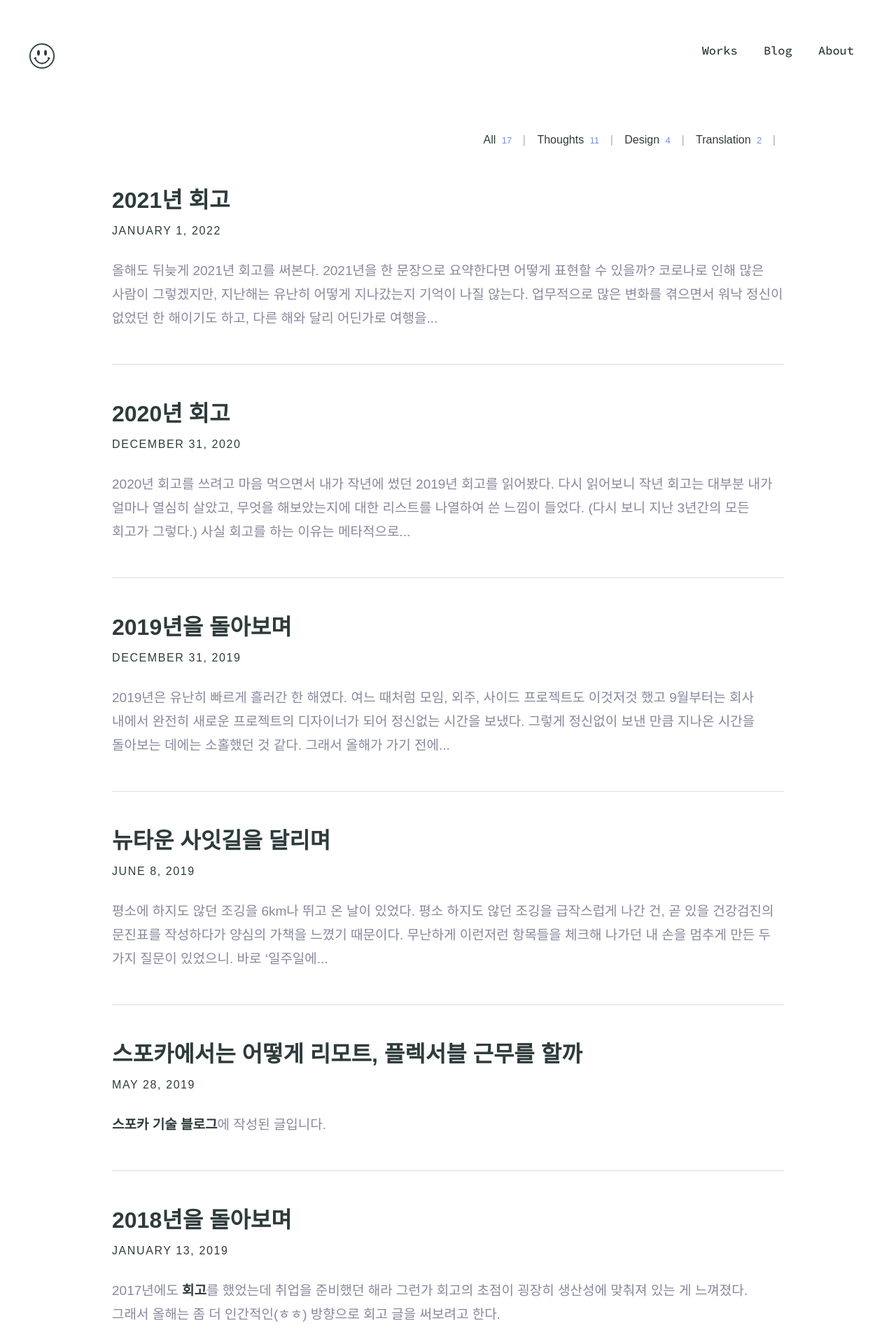
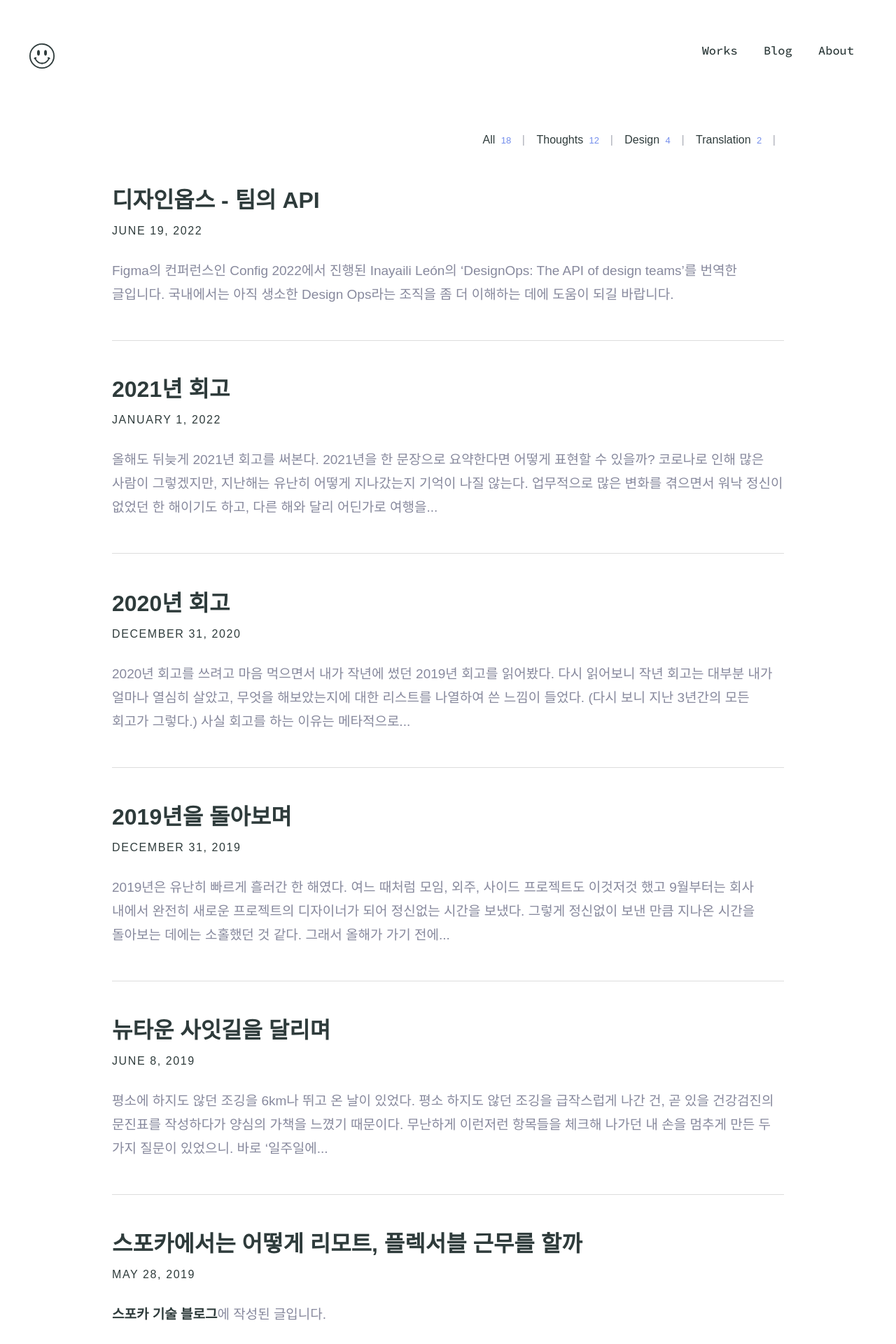
Before and after one commit to yujiinlee/yujiinlee.github.io, a Jekyll site: the page built from blog/Thoughts.html, in a window 1280 px wide. Shown: the top 1920 px of the page at 70% size. Built offline with Jekyll 4.4.1, drawn with Linux system fonts in a browser that asks for light colours; nearby versions of some CDN libraries; some web fonts are replaced; some of the changed lines change nothing that is shown.

Commit message:
add article about design ops

```diff
--- /dev/null
+++ b/_posts/ths/2022-06-19-desginops.md
@@ -0,0 +1,128 @@
+---
+layout: post
+title: '디자인옵스 - 팀의 API'
+catalog: true
+date: 2022-06-19 12:00:00
+subtitle:
+header-img:
+tags:
+- 생각
+categories: Thoughts
+featured_image: '/img/opengraph.png'
+---
+
+Figma의 컨퍼런스인 Config 2022에서 진행된 Inayaili León의 'DesignOps: The API of design teams'를 번역한 글입니다. 국내에서는 아직 생소한 Design Ops라는 조직을 좀 더 이해하는 데에 도움이 되길 바랍니다.
+
+----
+
+<img src="/img/2022-06-19/01.png" style="width: 85%">
+
+- 디자인 시스템, 워크 플로우, 온보딩, 채용… 등 많은 일을 하고 있었지만 이 일에 이름을 붙이지 못하고 있었다.
+- Design Ops라는 이름을 듣고 이게 내가 하는 일을 정의해줄 수 있겠구나! 하고 단번에 느꼈다.
+- 디자인 옵스는 회사 안 팎으로 endpoint를 연결해주는 API와 같은 팀이다.
+- 서로 다른 것들이 상호작용 할 수 있도록 해준다.
+- 당신이 자각하고 있지 않아도 Desgin Ops일 수 있다.
+- Design Ops는 회사에 따라 매우 다른 일을 맡고 있다.
+- Design Ops는 팀이 가진 ‘간극'을 매우기 때문에, 각 팀이 가진 특성에 따라 다른 역할을 가질 수 밖에 없다.
+
+<br>
+
+<img src="/img/2022-06-19/04.png" style="width: 85%">
+
+- 누군가 나에게 Design Ops가 뭐하는 역할이냐고 묻는다면, ‘디자이너를 위해 필요한 모든 일을 한다. 디자인만 빼고.'라고 답할 것이다.
+- 혹은 ‘디자이너를 위해 필요하지만 디자이너들이 할 수 없거나, 하지 않을 모든 일들을 한다’고 대답할 것이다.
+- Deisng Ops는 디자이너-디자이너, 디자이너-다른 관계자, 혹은 디자인 커뮤니티를 연결한다.
+    - **Design Ops는 풀(glue)과 같다.** 눈에 보이지 않지만 일이 꼬이고, 사람들이 사기가 떨어지기 시작하면 그 때서야 Design Ops가 없다는걸 느끼게 된다.
+    - 보통 보이지 않고 눈에 띄지 않는 일들이다.
+
+<br>
+
+<img src="/img/2022-06-19/05.png" style="width: 85%">
+
+보통 Design Ops가 하는 일을 3가지 테마로 나눌 수 있다. 사람, 프로세스, 도구
+
+### 사람: 디자이너의 행복
+
+- 회사는 채용 이후 디자이너가 회사에 오래 머물기를 원한다.
+    - 그들이 성장하고 있다고 느끼고 있는가?
+    - 디자이너들끼리 커뮤니티가 형성되었다는 느낌을 받는가?
+    - 디자이너들이 함께 일하고 있는가?
+    - 다른 디자이너가 무슨 일을 하는지 잘 알고 있는가?
+    - 회사 안에서 디자이너로서 다음 커리어를 바라볼 수 있는가?
+    - 오늘의 주니어 디자이너가 다음에 시니어 디자이너가 될 수 있도록 준비하고 있는가?
+- 이런 일들은 HR에서 이미 하고 있지 않나요? → HR이 디자이너의 커리어 사다리를 디테일하게 챙길 수 없다.
+
+### 프로세스: 디자인 퀄리티
+
+- 디자이너들이 높은 퀄리티의 아웃풋을 내도록 돕는 것
+    - 서로 솔직한 피드백을 주고받을 시간과 기반이 있는가?
+    - 디자이너들이 자신이 하는 일이 그저 PM의 스케치를 figma로 옮기는 것 뿐이라고 느끼고 있지는 않는가?
+    - 사람들의 스케줄에 서로 대화하고 탐구할 여유가 충분히 있는가?
+    - 그들이 무슨 일을, 왜 하고 있는지 잘 알고 있는가?
+- → 이 모든 것이 일의 퀄리티로 이어진다.
+
+### 도구: 피그마 플러그인
+
+- 반복적인 작업, 별 가치 없이 시간이 많이 드는 작업 없애기
+    - 이런 작업들을 없앨 기회를 발견하고 있는가?
+    - 이런 기회를 찾았다면 툴을 누가 만들고 유지보수 할 것인가?
+    - 디자이너들에게 이 도구를 어떻게 알릴 것인가?
+- 필요한 툴이 있을 때 어떻게 접근하는지 쉽게 알려주어야 한다.
+
+<br>
+
+- Design Ops는 디자인 팀의 운영 방식에 전략적인 비전을 제시한다.
+    - 지금 작업해야 할, 가장 impactful할 일은 무엇인가?
+    - 실행 전에 문제를 파악하기: 무엇이 문제인가, 왜 문제인가?
+    - 우리의 목표가 무엇인가?
+    - 이 문제를 해결하면 세상이 어떻게 바뀔 것인가?
+- 내 자신이 필요없는, 자동으로 굴러가는 시스템과 프로세스를 만들어라
+
+### Github의 디자인 옵스
+
+- Github에서도 Design Ops는 아직 안정된 것이 아니고 아직 빌딩중
+
+<img src="/img/2022-06-19/06.png" style="width: 85%">
+
+**디자인 온보딩 프로젝트**
+- 다양한 나라와 타임존을 가진 사람들이 근무중
+- 사람들이 첫 주부터 성취감을 느끼고 뭔가를 하고 있다고 느끼길 원했음
+- 신규 입사자들에게 계속 피드백을 받으며 조금씩 수정중
+- 피드백을 장려하고, 이를 들을 시간을 마련하는 것이 중요!
+- 방어적인 태도를 갖지 말 것
+
+<br>
+
+<img src="/img/2022-06-19/07.png" style="width: 85%">
+
+**“우리가 일하는 법” 문서**
+- 질문들을 올리면 누구나 대답해주는 문서
+- ex) “휴가를 내려면 어떻게 해야하나요?”
+- 불렛 포인트 달린 작은 문서로 시작. 각 언어로 번역되어 접근성 높은 곳에 위치
+
+<br>
+
+<img src="/img/2022-06-19/08.png" style="width: 85%">
+
+**‘자기 일을 공유하기’** → 잘 되지 않은 사례
+- 다른 디자이너가 무슨 일을 하는지 서로 궁금해했음
+- 여러가지 방식을 시도해봄
+    - 2-3분동안 자기가 한 것 공유하기
+    - 매주 자기가 한 작업 figma 프로토타입 링크 달아두기 등
+- 타임존이 다양하고 다른 미팅도 많기 때문에 디자이너들이 참석하기가 어려웠음.
+- 작업해야 하는 다른 것들도 많아서 싱크 미팅은 옵션처럼 생각됨
+- → **변화에 대한 필요와 안정에 대한 인간의 욕구 사이에서 균형을 잡아야 함**
+
+<br>
+
+
+<img src="/img/2022-06-19/09.png" style="width: 85%">
+
+- Design Ops가 하는 일은 필요한 일이며, 누군가는 그 일을 하고 있다.
+- 이 부분에 전념하는 사람이 없다면 매번 다른 타이틀의 사람이 이 일을 맡게 된다.
+    - 디자인 매니저들이 이런 일을 맡게 되기 쉬움. 그들이 할 수 있는 더 중요한 매니징 업무들이 있음에도!
+    - PM들도 롤의 특성상 이런 일들을 많이 맡곤 함
+    - 커뮤니티, 프로젝트 매니지먼트 등 각 업무에 대해 열정있는 직원들이 나머지 일들을 맡곤 함
+    - 이런 일들에 대한 노력과 기여가 리뷰에서 성과를 인정받을 수 있는가?
+    - 아니면 이런 일들에 시간을 버리느라 패널티를 받는가? → 이런 일에 시간 쓴 사람이 손해를 보게 됨
+- 디자인 옵스는 0에서 시작하지 않는다. 이미 잘 되어있는 문서, 미팅을 찾아 거기부터 시작하라.
--- a/_sass/_basic.scss
+++ b/_sass/_basic.scss
@@ -168,7 +168,12 @@ p, ul, ol {
 }
 
 ul, ol {
-	list-style-position: inside;
+	// list-style-position: inside;
+	padding-left: 20px;
+}
+
+ul ul {
+	margin-bottom: 0px !important;
 }
 
 blockquote {
```
Also changed, not shown: img/2022-06-19/01.png (added), img/2022-06-19/02.png (added), img/2022-06-19/03.png (added), img/2022-06-19/04.png (added), img/2022-06-19/05.png (added), img/2022-06-19/06.png (added), img/2022-06-19/07.png (added), img/2022-06-19/08.png (added), img/2022-06-19/09.png (added).
